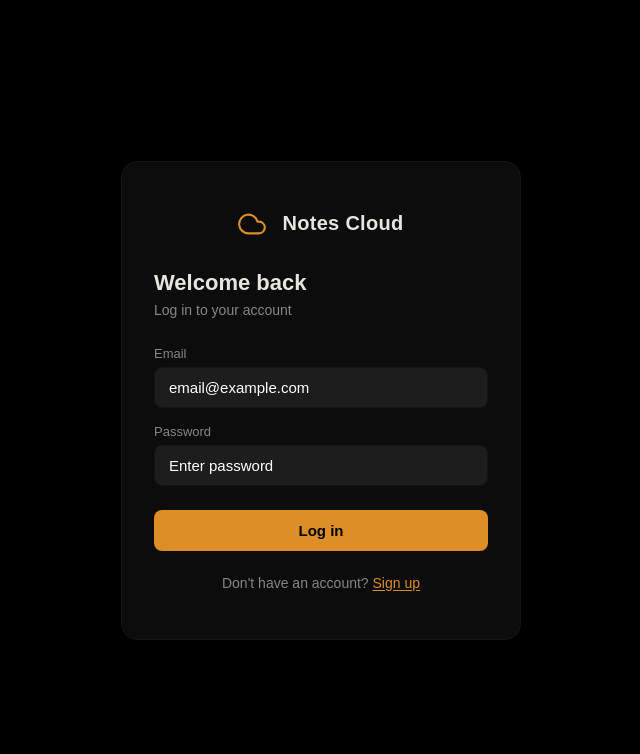
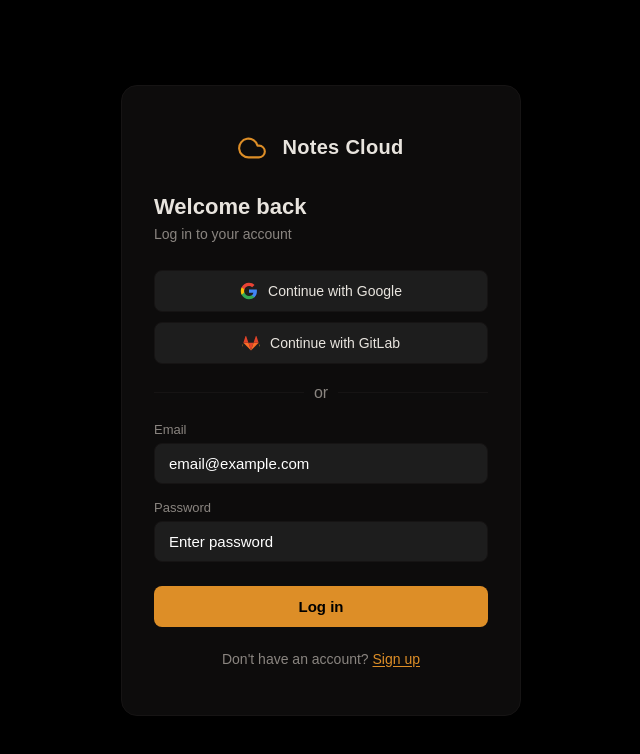
Before and after one commit to notes-in-the-cloud/notes-cloud-frontend, a React (Vite) app: page / in a window 1280 px wide. Shown: the top 754 px of the page, without its empty margins (319-959 px from the left). Built offline with nearby package versions, Linux system fonts and the light colour scheme; no server answers.

Commit message:
feat:add email verification and google/git lap log in

```diff
--- a/src/App.tsx
+++ b/src/App.tsx
@@ -3,6 +3,7 @@ import './App.css';
 import LogIn from './components/Auth/LogIn';
 import SignUp from './components/Auth/SignUp';
 import Notes from './components/Notes/Notes';
+import EmailCodeVerify from './components/Auth/EmailCodeVerify';
 import { loadSession } from './components/Auth/Session';
 import type { Page } from './types';
 
@@ -10,6 +11,7 @@ const THEME_KEY = 'darkMode';
 
 function App() {
   const [page, setPage] = useState<Page>(() => loadSession() ? 'notes' : 'login');
+  const [loginEmail, setLoginEmail] = useState('');
   const [darkMode, setDarkMode] = useState<boolean>(() => {
     const stored = localStorage.getItem(THEME_KEY);
     return stored === null ? true : stored === 'true';
@@ -20,10 +22,18 @@ function App() {
     localStorage.setItem(THEME_KEY, String(darkMode));
   }, [darkMode]);
 
+  function handleEmailSubmit(email: string) {
+    setLoginEmail(email);
+    setPage('verify-email');
+  }
+
   return (
     <>
       {page === 'login' && <LogIn onNavigate={setPage} />}
-      {page === 'register' && <SignUp onNavigate={setPage} />}
+      {page === 'register' && <SignUp onNavigate={setPage} onEmailSubmit={handleEmailSubmit} />}
+      {page === 'verify-email' && (
+        <EmailCodeVerify email={loginEmail} onNavigate={setPage} />
+      )}
       {page === 'notes' && (
         <Notes
           onNavigate={setPage}
--- a/src/components/Auth/Auth.css
+++ b/src/components/Auth/Auth.css
@@ -121,3 +121,106 @@
   text-decoration: underline;
   text-underline-offset: 2px;
 }
+
+.auth-oauth-group {
+  display: flex;
+  flex-direction: column;
+  gap: 10px;
+  margin-bottom: 20px;
+}
+
+.auth-oauth-btn {
+  width: 100%;
+  display: flex;
+  align-items: center;
+  justify-content: center;
+  gap: 10px;
+  background: var(--card);
+  border: 1px solid var(--border);
+  border-radius: 8px;
+  padding: 11px 14px;
+  font-size: 14px;
+  font-weight: 500;
+  font-family: inherit;
+  color: var(--text);
+  cursor: pointer;
+  transition: border-color 0.2s, background 0.2s;
+}
+
+.auth-oauth-btn:hover {
+  border-color: var(--accent);
+  background: var(--surface);
+}
+
+.auth-oauth-icon {
+  flex-shrink: 0;
+}
+
+.auth-divider {
+  display: flex;
+  align-items: center;
+  gap: 10px;
+  margin-bottom: 20px;
+  color: var(--textMuted);
+  font-size: 13px;
+}
+
+.auth-divider::before,
+.auth-divider::after {
+  content: '';
+  flex: 1;
+  height: 1px;
+  background: var(--border);
+}
+
+.auth-send-code {
+  display: block;
+  width: 100%;
+  text-align: center;
+  margin-top: 12px;
+  font-size: 13px;
+}
+
+.auth-code-row {
+  display: flex;
+  gap: 10px;
+  justify-content: center;
+  margin-bottom: 24px;
+}
+
+.auth-code-input {
+  width: 46px;
+  height: 54px;
+  text-align: center;
+  font-size: 22px;
+  font-weight: 600;
+  font-family: inherit;
+  background: var(--card);
+  border: 1px solid var(--border);
+  border-radius: 8px;
+  color: var(--text);
+  outline: none;
+  transition: border-color 0.2s;
+}
+
+.auth-code-input:focus {
+  border-color: var(--accent);
+}
+
+.auth-email-highlight {
+  color: var(--text);
+  font-weight: 500;
+}
+
+.auth-google-icon path:nth-child(1) { fill: #4285F4; }
+.auth-google-icon path:nth-child(2) { fill: #34A853; }
+.auth-google-icon path:nth-child(3) { fill: #FBBC05; }
+.auth-google-icon path:nth-child(4) { fill: #EA4335; }
+
+.auth-gitlab-icon path:nth-child(1) { fill: #E24329; }
+.auth-gitlab-icon path:nth-child(2) { fill: #FC6D26; }
+.auth-gitlab-icon path:nth-child(3) { fill: #FCA326; }
+.auth-gitlab-icon path:nth-child(4) { fill: #E24329; }
+.auth-gitlab-icon path:nth-child(5) { fill: #FC6D26; }
+.auth-gitlab-icon path:nth-child(6) { fill: #FCA326; }
+.auth-gitlab-icon path:nth-child(7) { fill: #E24329; }
--- /dev/null
+++ b/src/components/Auth/EmailCodeVerify.tsx
@@ -0,0 +1,98 @@
+import { useState, useRef } from 'react';
+import type { Page } from '../../types';
+import './Auth.css';
+
+interface Props {
+  email: string;
+  onNavigate: (page: Page) => void;
+}
+
+export default function EmailCodeVerify({ email, onNavigate }: Props) {
+  const [digits, setDigits] = useState(['', '', '', '', '', '']);
+  const inputs = useRef<(HTMLInputElement | null)[]>([]);
+
+  function handleChange(index: number, value: string) {
+    if (!/^\d?$/.test(value))
+      return;
+    const next = [...digits];
+    next[index] = value;
+    setDigits(next);
+    if (value && index < 5)
+      inputs.current[index + 1]?.focus();
+  }
+
+  function handleKeyDown(index: number, e: React.KeyboardEvent<HTMLInputElement>) {
+    if (e.key === 'Backspace' && !digits[index] && index > 0) {
+      inputs.current[index - 1]?.focus();
+    }
+  }
+
+  function handlePaste(e: React.ClipboardEvent) {
+    const pasted = e.clipboardData.getData('text').replace(/\D/g, '').slice(0, 6);
+    if (!pasted)
+      return;
+    e.preventDefault();
+    const next = [...digits];
+    for (let i = 0; i < pasted.length; i++)
+      next[i] = pasted[i];
+    setDigits(next);
+    inputs.current[Math.min(pasted.length, 5)]?.focus();
+  }
+
+  //connect with backend
+  function handleVerify(e: React.FormEvent) {
+    e.preventDefault();
+  }
+
+  return (
+    <div className="auth-wrapper">
+      <div className="auth-card">
+        <div className="auth-brand">
+          <svg className="auth-brand-icon" width="28" height="28" viewBox="0 0 24 24" fill="none" stroke="currentColor" strokeWidth="1.8" strokeLinecap="round" strokeLinejoin="round">
+            <path d="M18 10h-1.26A8 8 0 1 0 9 20h9a5 5 0 0 0 0-10z" />
+          </svg>
+          <span className="auth-brand-name">Notes Cloud</span>
+        </div>
+
+        <h1 className="auth-title">Check your email</h1>
+        <p className="auth-subtitle">
+          We sent a 6-digit code to<br />
+          <span className="auth-email-highlight">{email}</span>
+        </p>
+
+        <form onSubmit={handleVerify}>
+          <div className="auth-code-row" onPaste={handlePaste}>
+            {digits.map((d, i) => (
+              <input
+                key={i}
+                ref={el => { inputs.current[i] = el; }}
+                className="auth-code-input"
+                type="text"
+                inputMode="numeric"
+                maxLength={1}
+                value={d}
+                onChange={e => handleChange(i, e.target.value)}
+                onKeyDown={e => handleKeyDown(i, e)}
+                autoFocus={i === 0}
+              />
+            ))}
+          </div>
+
+          <button className="auth-btn" type="submit" disabled={digits.some(d => !d)}>
+            Verify
+          </button>
+        </form>
+
+        <p className="auth-footer">
+          Didn't receive it?{' '}
+          <button className="auth-link" type="button">Resend code</button>
+        </p>
+        <p className="auth-footer" style={{ marginTop: '8px' }}>
+          <button className="auth-link" type="button" onClick={() => onNavigate('login')}>
+            Back to login
+          </button>
+        </p>
+      </div>
+    </div>
+  );
+}
--- a/src/components/Auth/LogIn.tsx
+++ b/src/components/Auth/LogIn.tsx
@@ -11,6 +11,10 @@ interface Props {
 export default function LogIn({ onNavigate }: Props) {
   const [serverError, setServerError] = useState('');
   const { register, handleSubmit, formState: { errors } } = useForm<LoginData>();
+
+  //connect with backend
+  function handleOAuth(_provider: 'google' | 'gitlab') {
+  }
 
   const onSubmit = (data: LoginData) => {
     setServerError('');
@@ -50,6 +54,33 @@ export default function LogIn({ onNavigate }: Props) {
         <h1 className="auth-title">Welcome back</h1>
         <p className="auth-subtitle">Log in to your account</p>
 
+        <div className="auth-oauth-group">
+          <button className="auth-oauth-btn" type="button" onClick={() => handleOAuth('google')}>
+            <svg className="auth-oauth-icon auth-google-icon" viewBox="0 0 24 24" width="18" height="18">
+              <path d="M22.56 12.25c0-.78-.07-1.53-.2-2.25H12v4.26h5.92c-.26 1.37-1.04 2.53-2.21 3.31v2.77h3.57c2.08-1.92 3.28-4.74 3.28-8.09z"/>
+              <path d="M12 23c2.97 0 5.46-.98 7.28-2.66l-3.57-2.77c-.98.66-2.23 1.06-3.71 1.06-2.86 0-5.29-1.93-6.16-4.53H2.18v2.84C3.99 20.53 7.7 23 12 23z"/>
+              <path d="M5.84 14.09c-.22-.66-.35-1.36-.35-2.09s.13-1.43.35-2.09V7.07H2.18C1.43 8.55 1 10.22 1 12s.43 3.45 1.18 4.93l3.66-2.84z"/>
+              <path d="M12 5.38c1.62 0 3.06.56 4.21 1.64l3.15-3.15C17.45 2.09 14.97 1 12 1 7.7 1 3.99 3.47 2.18 7.07l3.66 2.84c.87-2.6 3.3-4.53 6.16-4.53z"/>
+            </svg>
+            Continue with Google
+          </button>
+
+          <button className="auth-oauth-btn" type="button" onClick={() => handleOAuth('gitlab')}>
+            <svg className="auth-oauth-icon auth-gitlab-icon" viewBox="0 0 380 380" width="18" height="18">
+              <path d="M189.93 350.96l53.8-165.55H136.13z"/>
+              <path d="M189.93 350.96L136.13 185.41H29.44z"/>
+              <path d="M29.44 185.41L8.19 248.1a14.64 14.64 0 0 0 5.32 16.37z"/>
+              <path d="M29.44 185.41h106.69L89.03 48.25c-2.43-7.47-12.96-7.47-15.39 0z"/>
+              <path d="M189.93 350.96l53.8-165.55h106.69z"/>
+              <path d="M350.42 185.41l21.25 62.69a14.64 14.64 0 0 1-5.32 16.37z"/>
+              <path d="M350.42 185.41H243.73l47.1-137.16c2.43-7.47 12.96-7.47 15.39 0z"/>
+            </svg>
+            Continue with GitLab
+          </button>
+        </div>
+
+        <div className="auth-divider"><span>or</span></div>
+
         {serverError && <div className="auth-error-banner">{serverError}</div>}
 
         <form onSubmit={handleSubmit(onSubmit)}>
--- a/src/components/Auth/SignUp.tsx
+++ b/src/components/Auth/SignUp.tsx
@@ -5,9 +5,10 @@ import './Auth.css';
 
 interface Props {
   onNavigate: (page: Page) => void;
+  onEmailSubmit: (email: string) => void;
 }
 
-export default function SignUp({ onNavigate }: Props) {
+export default function SignUp({ onNavigate, onEmailSubmit }: Props) {
   const [serverError, setServerError] = useState('');
   const { register, handleSubmit, formState: { errors } } = useForm<SignUpData>();
 
@@ -19,7 +20,7 @@ export default function SignUp({ onNavigate }: Props) {
     }
     const userId = crypto.randomUUID();
     localStorage.setItem(data.email, JSON.stringify({ name: data.name, password: data.password, userId }));
-    onNavigate('login');
+    onEmailSubmit(data.email);
   };
 
   return (
--- a/src/types.ts
+++ b/src/types.ts
@@ -1,4 +1,4 @@
-export type Page = 'login' | 'register' | 'notes';
+export type Page = 'login' | 'register' | 'notes' | 'verify-email';
 
 export interface LoginData {
   email: string;
```
